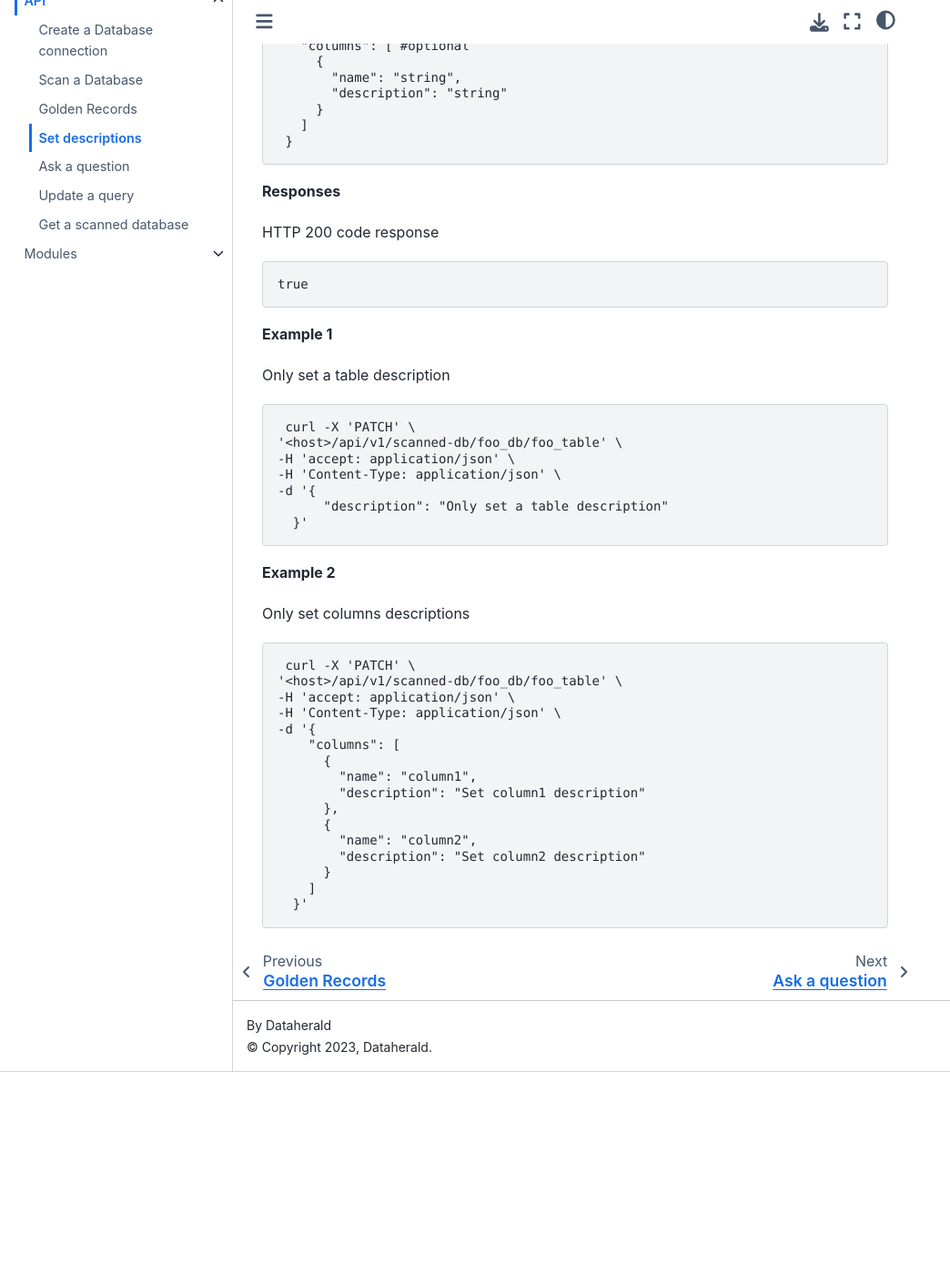
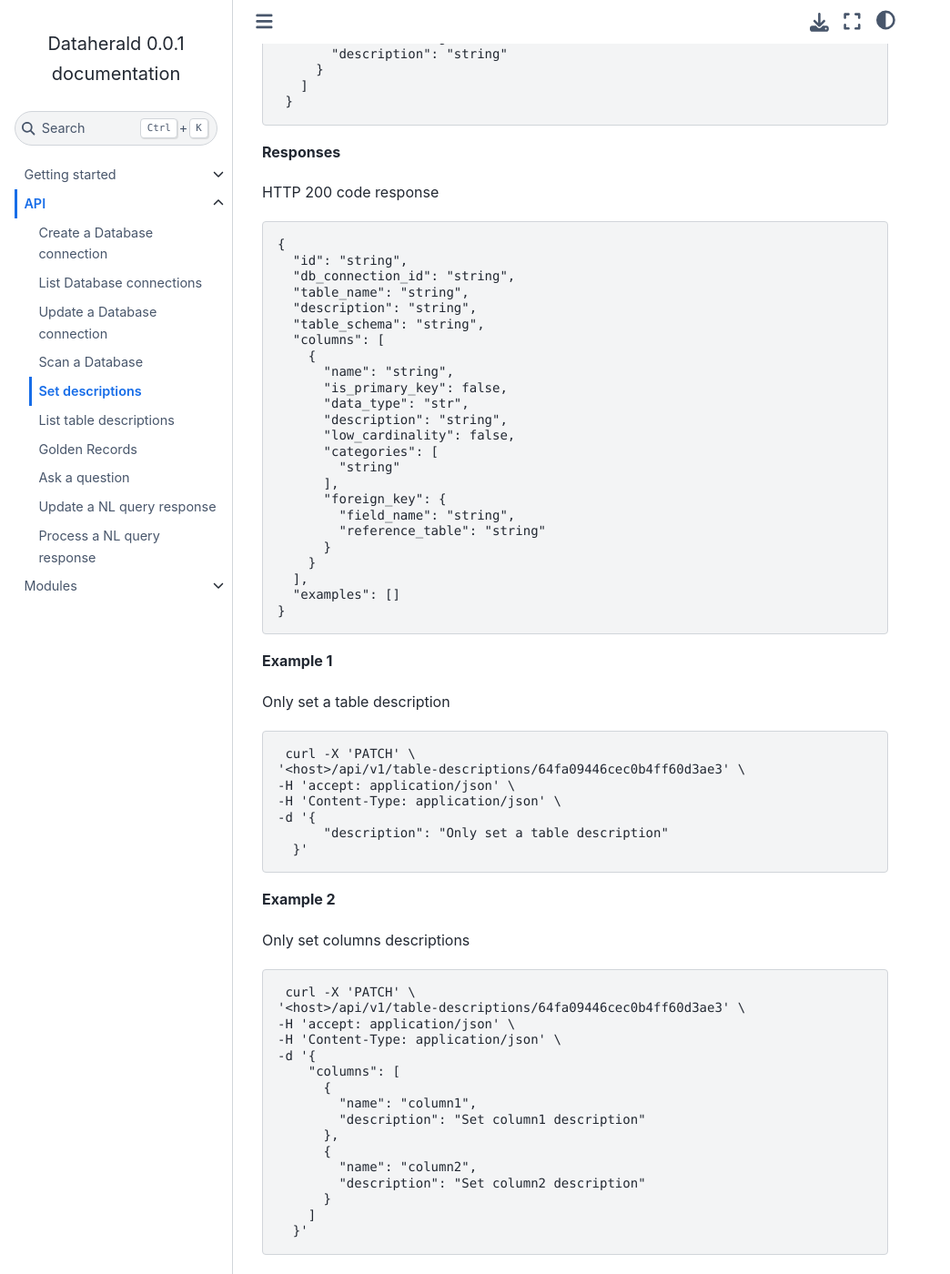
Before and after one commit to Dataherald/dataherald, a Sphinx documentation site: the page built from docs/api.add_descriptions.rst, in a window 1280 px wide and 1400 px high, scrolled down 540 px. Shown: the whole window at 91% size, without its empty margins (0-1044 px from the left). Built offline with Sphinx 7.4.7 and the Sphinx Book theme 1.1.4, drawn with Linux system fonts in a browser that asks for light colours; before the commit the page ends 1718 px from its top, so only the background shows below that; some of the changed text lies outside the part shown.

```diff
--- a/docs/api.add_descriptions.rst
+++ b/docs/api.add_descriptions.rst
@@ -7,7 +7,7 @@ To return an accurate response set descriptions per table and column.
 
 Request this ``PATCH`` endpoint::
 
-   /api/v1/scanned-db/{db_name}/{table_name}
+   /api/v1/table-descriptions/{table_description_id}
 
 
 **Parameters**
@@ -16,8 +16,7 @@ Request this ``PATCH`` endpoint::
    :header: "Name", "Type", "Description"
    :widths: 20, 20, 60
 
-   "db_name", "String", "Database name, ``Required``"
-   "table_name", "String", "Table name, ``Required``"
+   "table_description_id", "String", "Table description id, ``Required``"
 
 **Request body**
 
@@ -39,7 +38,30 @@ HTTP 200 code response
 
 .. code-block:: rst
 
-    true
+    {
+      "id": "string",
+      "db_connection_id": "string",
+      "table_name": "string",
+      "description": "string",
+      "table_schema": "string",
+      "columns": [
+        {
+          "name": "string",
+          "is_primary_key": false,
+          "data_type": "str",
+          "description": "string",
+          "low_cardinality": false,
+          "categories": [
+            "string"
+          ],
+          "foreign_key": {
+            "field_name": "string",
+            "reference_table": "string"
+          }
+        }
+      ],
+      "examples": []
+    }
 
 **Example 1**
 
@@ -48,7 +70,7 @@ Only set a table description
 .. code-block:: rst
 
    curl -X 'PATCH' \
-  '<host>/api/v1/scanned-db/foo_db/foo_table' \
+  '<host>/api/v1/table-descriptions/64fa09446cec0b4ff60d3ae3' \
   -H 'accept: application/json' \
   -H 'Content-Type: application/json' \
   -d '{
@@ -62,7 +84,7 @@ Only set columns descriptions
 .. code-block:: rst
 
    curl -X 'PATCH' \
-  '<host>/api/v1/scanned-db/foo_db/foo_table' \
+  '<host>/api/v1/table-descriptions/64fa09446cec0b4ff60d3ae3' \
   -H 'accept: application/json' \
   -H 'Content-Type: application/json' \
   -d '{
--- a/docs/api.database.rst
+++ b/docs/api.create_database_connection.rst
@@ -11,7 +11,7 @@ You can find additional details on how to connect to each of the supported data
 
 **Request this POST endpoint**::
 
-   /api/v1/database
+   /api/v1/database-connections
 
 **Request body**
 
@@ -69,7 +69,7 @@ Without a SSH connection
 .. code-block:: rst
 
    curl -X 'POST' \
-      '<host>/api/v1/database' \
+      '<host>/api/v1/database-connections' \
       -H 'accept: application/json' \
       -H 'Content-Type: application/json' \
       -d '{
@@ -85,7 +85,7 @@ With a SSH connection
 .. code-block:: rst
 
     curl -X 'POST' \
-      'http://localhost/api/v1/database' \
+      '<host>/api/v1/database-connections' \
       -H 'accept: application/json' \
       -H 'Content-Type: application/json' \
       -d '{
--- a/docs/api.rst
+++ b/docs/api.rst
@@ -4,10 +4,17 @@ API
 .. toctree::
     :hidden:
 
-    api.database
-    api.scan_database
+    api.create_database_connection
+    api.list_database_connections
+    api.update_database_connection
+
+    api.scan_table_description
+    api.add_descriptions
+    api.list_table_description
+
     api.golden_record
-    api.add_descriptions
+
     api.question
-    api.update_query
-    api.get_scanned_databases
+
+    api.update_nl_query_response.rst
+    api.process_nl_query_response
```
Also changed, not shown: docs/api.get_scanned_databases.rst (deleted, +0 -67 lines), docs/api.list_database_connections.rst (added, +55 -0 lines), docs/api.list_table_description.rst (added, +60 -0 lines), docs/api.process_nl_query_response.rst (added, +107 -0 lines), docs/api.scan_table_description.rst (renamed from docs/api.scan_database.rst, +4 -4 lines), docs/api.update_database_connection.rst (added, +108 -0 lines), docs/api.update_nl_query_response.rst (renamed from docs/api.update_query.rst, +30 -11 lines).
